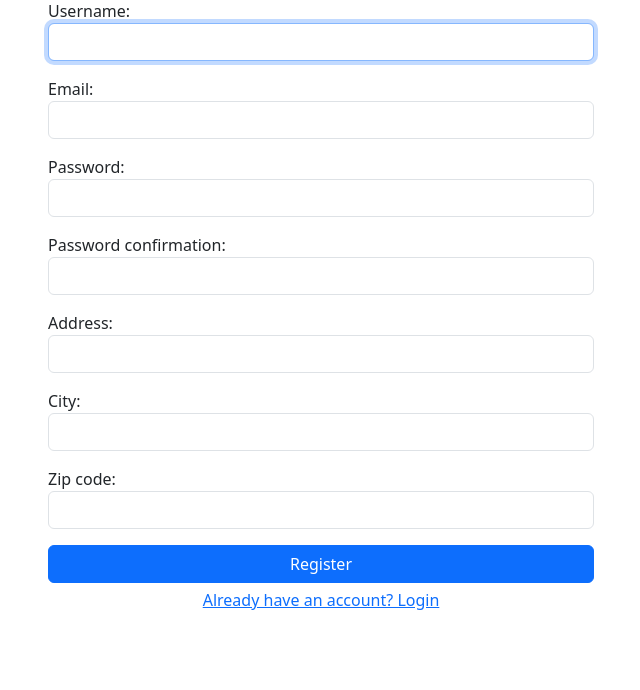
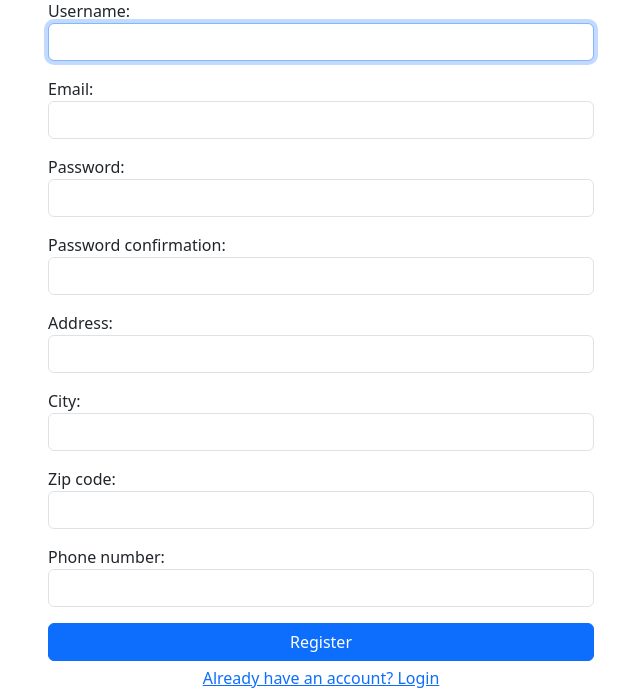
Before and after one commit to anyakhosla/Foodie, a Django app: page /foodie/register/ in a window 1280 px wide. Shown: the part 111-801 px from the top of the page, without its empty margins (319-959 px from the left). Before the commit the page ends 721 px from the top, so only its background shows below. Run offline with Django 5.2, Linux system fonts and the light colour scheme.

Commit message:
added more fields to user register form

```diff
--- a/foodie/forms.py
+++ b/foodie/forms.py
@@ -12,10 +12,15 @@ class CustomUserCreationForm(UserCreationForm):
         required=True,
         validators=[RegexValidator(regex='^\d{5}$', message='Zip code must be exactly 5 digits.')]
     )
+    phone_number = forms.CharField(
+        max_length=10,
+        required=True,
+        validators=[RegexValidator(regex='^\d{10}$', message='Phone number must be exactly 10 digits.')]
+    )
 
     class Meta:
         model = User
-        fields = ("username", "email", "password1", "password2", 'address', 'city', 'zip_code')
+        fields = ("username", "email", "password1", "password2", 'address', 'city', 'zip_code', 'phone_number')
 
     def __init__(self, *args, **kwargs):
         super().__init__(*args, **kwargs)
@@ -28,6 +33,12 @@ class CustomUserCreationForm(UserCreationForm):
             raise forms.ValidationError("Username already exists")
         return username
 
+    def clean_phone_number(self):
+        phone_number = self.cleaned_data.get('phone_number')
+        if len(phone_number) != 10:
+            raise forms.ValidationError("Phone number must be exactly 10 digits.")
+        return phone_number
+
     def save(self, commit=True):
         user = super().save(commit=False)
         user.email = self.cleaned_data["email"]
--- a/foodie/models.py
+++ b/foodie/models.py
@@ -40,7 +40,7 @@ class User(models.Model):
 
 
     # contact info
-    phone_number = models.CharField(max_length=15, null=True, blank=True)
+    phone_number = models.CharField(max_length=10, null=True, blank=True)
 
     def __str__(self):
         return f"{self.name}"
--- a/foodie/templates/register.html
+++ b/foodie/templates/register.html
@@ -46,6 +46,10 @@
                 {{ form.zip_code.label_tag }}
                 {{ form.zip_code }}
             </div>
+            <div class="mb-3">
+                {{ form.phone_number.label_tag }}
+                {{ form.phone_number }}
+            </div>
             <div class="d-grid">
                 <button type="submit" class="btn btn-primary">Register</button> <!--TECH DEBT: put css for line below in a css file eventually -->
                 <a style="margin-top:5px; text-align: center" href={% url 'foodie:login' %}>Already have an account? Login</a>
```
